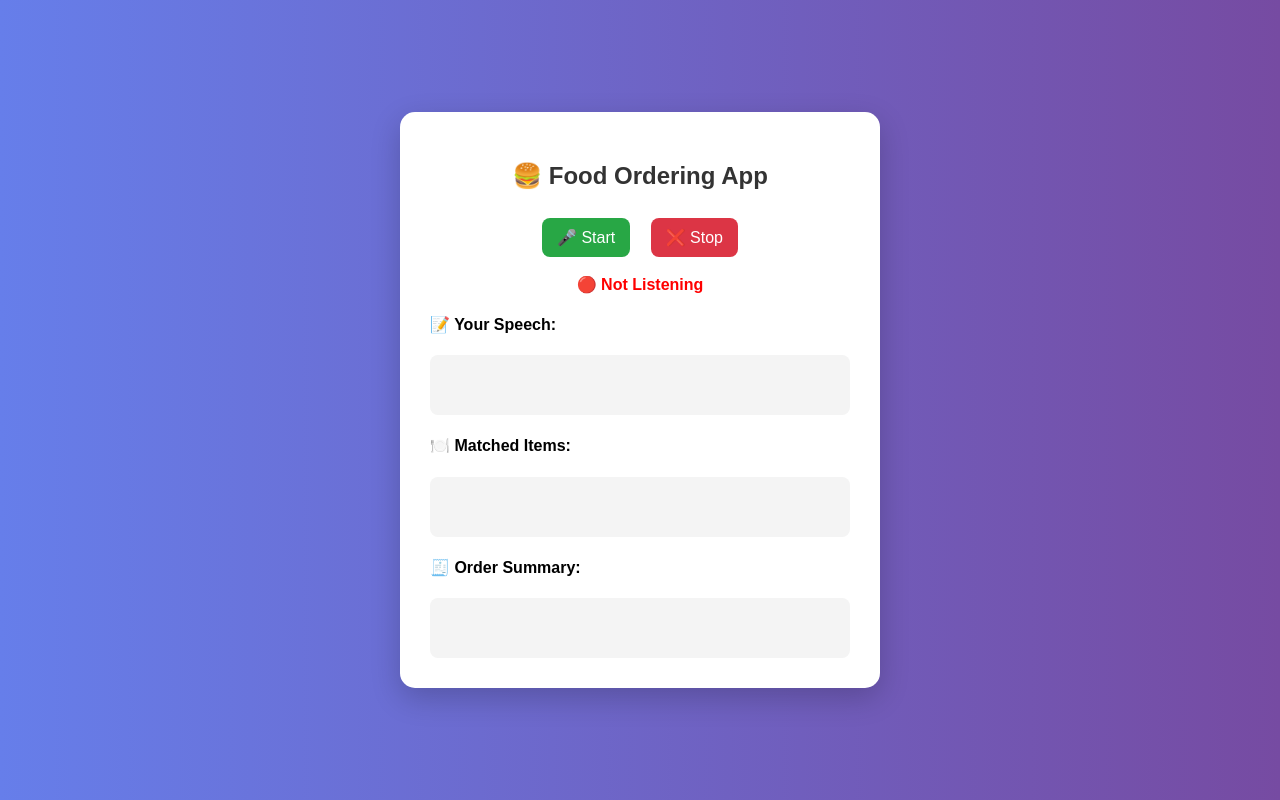
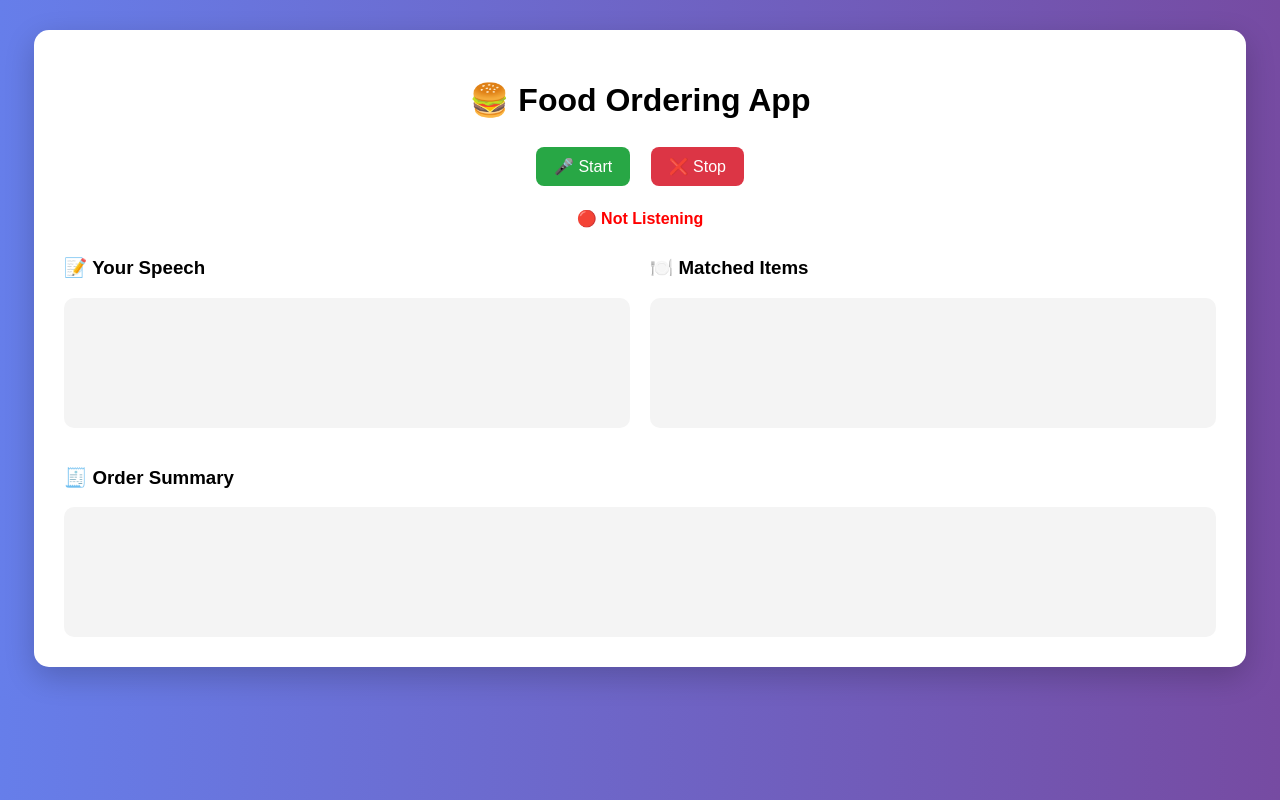
Before and after one commit to Ruchi-novadule/voice-ordering-ai-app, a plain HTML site: page frontend/index.html in a window 1280 px wide. Drawn offline with Linux system fonts and the light colour scheme.

Commit message:
Added screenshots in README

```diff
--- a/frontend/index.html
+++ b/frontend/index.html
@@ -7,27 +7,30 @@
             margin: 0;
             font-family: Arial;
             background: linear-gradient(to right, #667eea, #764ba2);
-            height: 100vh;
-            display: flex;
-            justify-content: center;
-            align-items: center;
         }
 
         .container {
+            width: 90%;
+            max-width: 1200px;
+            margin: 30px auto;
             background: white;
             padding: 30px;
             border-radius: 15px;
-            width: 420px;
-            text-align: center;
             box-shadow: 0 10px 30px rgba(0,0,0,0.2);
         }
 
-        h2 {
-            color: #333;
+        h1 {
+            text-align: center;
+            margin-bottom: 20px;
+        }
+
+        .controls {
+            text-align: center;
+            margin-bottom: 15px;
         }
 
         button {
-            padding: 10px 15px;
+            padding: 10px 18px;
             margin: 8px;
             border: none;
             border-radius: 8px;
@@ -51,8 +54,9 @@
         }
 
         .status {
-            margin-top: 10px;
+            text-align: center;
             font-weight: bold;
+            margin-bottom: 10px;
         }
 
         .listening {
@@ -63,17 +67,22 @@
             color: red;
         }
 
-        .section {
-            margin-top: 15px;
-            text-align: left;
+        .grid {
+            display: grid;
+            grid-template-columns: 1fr 1fr;
+            gap: 20px;
         }
 
         .box {
             background: #f4f4f4;
-            padding: 10px;
-            border-radius: 8px;
-            min-height: 40px;
+            padding: 15px;
+            border-radius: 10px;
+            min-height: 100px;
             white-space: pre-line;
+        }
+
+        .full {
+            grid-column: span 2;
         }
 
         .loader {
@@ -91,34 +100,41 @@
             0% { transform: rotate(0deg); }
             100% { transform: rotate(360deg); }
         }
+
     </style>
 </head>
 
 <body>
 
 <div class="container">
-    <h2>🍔 Food Ordering App</h2>
+    <h1>🍔 Food Ordering App</h1>
 
+    <div class="controls">
         <button class="start-btn" onclick="startListening()">🎤 Start</button>
         <button class="stop-btn" onclick="stopListening()">❌ Stop</button>
+    </div>
 
     <div class="status stopped" id="status">🔴 Not Listening</div>
 
     <div class="loader" id="loader"></div>
 
-    <div class="section">
-        <h4>📝 Your Speech:</h4>
+    <div class="grid">
+
+        <div>
+            <h3>📝 Your Speech</h3>
             <div class="box" id="output"></div>
         </div>
 
-    <div class="section">
-        <h4>🍽️ Matched Items:</h4>
+        <div>
+            <h3>🍽️ Matched Items</h3>
             <div class="box" id="result"></div>
         </div>
 
-    <div class="section">
-        <h4>🧾 Order Summary:</h4>
+        <div class="full">
+            <h3>🧾 Order Summary</h3>
             <div class="box" id="summary"></div>
+        </div>
+
     </div>
 </div>
 
@@ -175,7 +191,6 @@ function sendToBackend(text) {
     })
     .then(res => res.json())
     .then(data => {
-
         showLoader(false);
 
         document.getElementById("result").innerText =
```
Also changed, not shown: images/output.png (added), images/ui.png (added), requirements.txt (added), 1 other file. Lines whose indentation alone changed are shown as unchanged.
